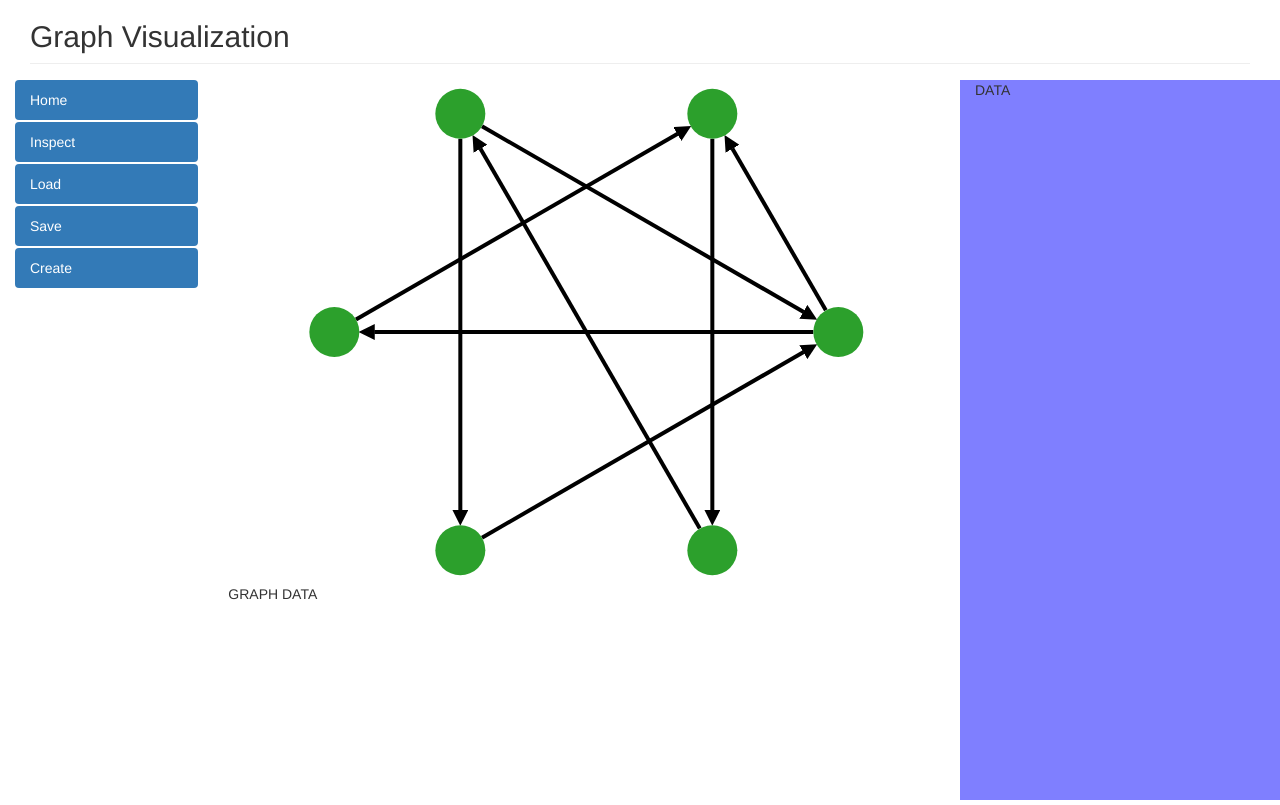
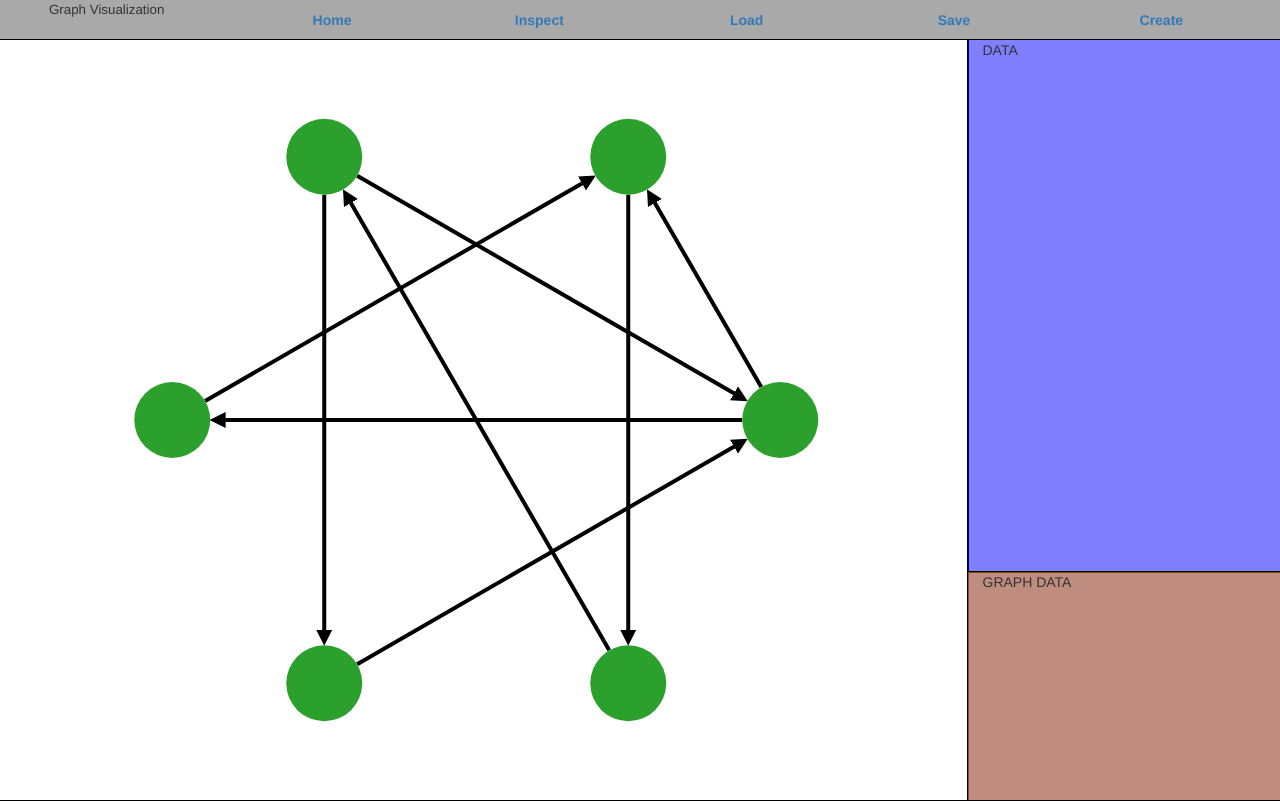
Before and after one commit to ananth-pallaseni/TSA, a plain HTML site: page tsa/gui/test.html in a window 1280 px wide. Drawn offline with Linux system fonts and the light colour scheme.

Commit message:
changed layout, seperated css into own file

```diff
--- /dev/null
+++ b/tsa/gui/test.css
@@ -0,0 +1,95 @@
+html, body {
+    height: 100%;
+}
+
+#overarching-container {
+    height: 100%;
+    padding: 0;
+    /*overflow-y: hidden;*/
+}
+
+.col-tall {
+    height: 100%;
+}
+
+.header-row {
+    height: 5%;
+    background-color: darkgray;
+}
+
+.page-header {
+    margin: 0px;
+    padding-bottom: 0px;
+}
+
+.body-container {
+    height: 95%;
+}
+
+#graph-row {
+    height: 100%;
+}
+
+#graph-data-row {
+    height: 30%;
+}
+
+#navbar-area {
+    /*background-color: rgba(34, 139, 34, 0.5);*/
+}
+
+#graph-col {
+    /*background-color: rgba(255, 0, 0, 0.2);*/
+}
+
+#graph-data-col {
+    background-color: rgba(255, 153, 0, 0.5);
+}
+
+#data-area {
+    background-color: rgba(0, 0, 255, 0.5);
+}
+
+#data-row {
+    height: 70%;
+}
+
+.data-container {
+    outline: 1px solid black;
+}
+
+.nav-btn-group {
+    height: 100%;
+}
+.nav-btn {
+    height: 100%;
+    font-size: 100%;
+    font-weight: bold;
+}
+.resp-header {
+    font-size: 150%;
+    margin: 0;
+    vertical-align: middle;
+}
+
+#jumbo-header {
+    padding: 0;
+    border: 0;
+    margin: 0;
+    background-color: transparent;
+}
+
+#jumbo-p {
+    font-size: 15pt;
+    display: flex;
+    justify-content: center;
+    align-items: center;
+}
+
+@media (max-width: 1300px) {
+    #jumbo-p {font-size: 10pt;}
+}
+
+@media (max-width: 500px) {
+    #jumbo-p {font-size: 10pt;}
+}
--- a/tsa/gui/test.html
+++ b/tsa/gui/test.html
@@ -10,121 +10,69 @@
         <script type="text/javascript" src="bootstrap/js/bootstrap.js"></script>
 
         <link rel='stylesheet' type='text/css' href='bootstrap/css/bootstrap.css'>
-
-
+        <link rel='stylesheet' type='text/css' href='test.css'>
     </head>
-
-    <style type="text/css">
-
-    html, body {
-        height: 100%;
-    }
-
-    .container-fluid {
-        height: 100%;
-        /*overflow-y: hidden;*/
-    }
-
-    .header-row {
-        height: 10%;
-    }
-
-    .page-header {
-        margin: 0px;
-        padding-bottom: 0px;
-    }
-
-    .body-container {
-        height: 90%;
-    }
-
-    .outer-container {
-        height: 100%;
-    }
-
-    #graph-row {
-        height: 70%;
-    }
-
-    #graph-data-row {
-        height: 30%;
-    }
-
-    #navbar-area {
-        /*background-color: rgba(34, 139, 34, 0.5);*/
-    }
-
-    #graph-col {
-        /*background-color: rgba(255, 0, 0, 0.2);*/
-        height: 100%;
-    }
-
-    #graph-data-col {
-        /*background-color: rgba(255, 153, 0, 0.5); */
-        height: 100%;
-    }
-
-    #data-area {
-        background-color: rgba(0, 0, 255, 0.5);
-    }
-
-
-    /*.data-container {
-        outline: 1px solid white;
-    }*/
 
 
 
-    </style>
-
     <body>
-    	<div class='container-fluid'>
+    	<div class='container-fluid' id='overarching-container'>
 
             <!-- Header Row -->
             <div class='row, header-row'>
-                <div class='col-md-12 header-col'>
-                    <div class='page-header'>
-                        <h2>Graph Visualization</h2>
+                <div class='col-md-2 col-sm-12 col-xs-12 col-tall'>
+                    <!-- <h3 class='text-justified resp-header'>Graph Visualization</h3> -->
+                    <div class='jumbotron col-tall' id='jumbo-header'>
+                        <p id='jumbo-p'> Graph Visualization </p>
                     </div>
                 </div>
+
+                <div class='col-md-10 col-sm-12 col-xs-12 col-tall'>
+                    <div class="btn-group btn-group-justified nav-btn-group">
+                        <a href='#' class="btn btn-muted nav-btn">Home</a>
+                        <a href='#' class="btn btn-muted nav-btn">Inspect</a>
+                        <a href='#' class="btn btn-muted nav-btn">Load</a>
+                        <a href='#' class="btn btn-muted nav-btn">Save</a>
+                        <a href='#' class="btn btn-muted nav-btn">Create</a>
+                    </div>
+                   <!--  <ul class="nav nav-justified">
+                        <li class="active"><a href="#">Home</a></li>
+                        <li><a href="#">Inspect</a></li>
+                        <li><a href="#">Load</a></li>
+                        <li><a href="#">Save</a></li>
+                        <li><a href="#">Create</a></li>
+                    </ul> -->
+                </div>
+
             </div>
 
             <!-- Outermost row -->
             <div class='row body-container'>
 
-                <!-- Navbar -->
-                <div class='col-md-2 data-container outer-container' id='navbar-area'>
-                    <ul class = 'nav nav-pills nav-stacked'>
-                        <li class='active'> <a href='#'> Home </a> </li>
-                        <li class='active'> <a href='#'> Inspect </a> </li>
-                        <li class='active'> <a href='#'> Load </a> </li>
-                        <li class='active'> <a href='#'> Save </a> </li>
-                        <li class='active'> <a href='#'> Create </a> </li>
-                    </ul>
-                </div>
-
                 <!-- Graph Area -->
-                <div class='col-md-7 data-container outer-container' id='graph-area'>
-
+                <div class='col-md-9 col-sm-12 col-xs-12 data-container col-tall' id='graph-area'>
 
                     <div class='row' id='graph-row'>
                         <!-- Graph Container -->
-                        <div class='col-md-12 data-container' id='graph-col'>
+                        <div class='col-md-12 data-container col-tall' id='graph-col'>
 
-                        </div>
-                    </div>
-
-                    <div class='row' id='graph-data-row'>
-                        <!-- Graph Data Container -->
-                        <div class='col-md-12 data-container' id='graph-data-col'>GRAPH DATA
                         </div>
                     </div>
 
                 </div>
 
                 <!-- Data Area -->
-                <div class='col-md-3 data-container outer-container' id='data-area'>
-                    DATA
+                <div class='col-md-3 col-sm-12 col-xs-12 data-container col-tall' id='data-area'>
+                    <div class='row' id='data-row'>
+                        <!-- Graph Data Container -->
+                        <div class='col-md-12 data-container col-tall' id='data-col'>DATA
+                        </div>
+                    </div>
+                    <div class='row' id='graph-data-row'>
+                        <!-- Graph Data Container -->
+                        <div class='col-md-12 data-container col-tall' id='graph-data-col'>GRAPH DATA
+                        </div>
+                    </div>
                 </div>
 
             </div>
--- a/tsa/gui/test.js
+++ b/tsa/gui/test.js
@@ -34,9 +34,11 @@ var padLayoutsSquare = function(layout) {
 	var side = Math.min(whalf, hhalf);
 	var nrad = rad5();
 	var pad = nrad * 2;
-	if (Math.max(whalf, hhalf)-side > pad) {
-		pad = 0;
-	}
+	// if (Math.max(whalf, hhalf)-side > pad) {
+	// 	console.log(Math.max(whalf, hhalf)-side);
+	// 	console.log(pad);
+	// 	pad = 0;
+	// }
 
 	var padded = layout.map(function(coords) {
 		var x = coords[0];
@@ -76,3 +78,9 @@ var edges = [[2, 0],
              [3, 5]];
 
 drawGraphPadded(svg, node_lst, edges, layout);
+
+var redraw = function() {
+	console.log('size percieved as  = ' + svgWidth() + ', ' + svgHeight());
+	drawGraphPadded(svg, node_lst, edges, layout);
+}
+window.addEventListener('resize', redraw);
```
